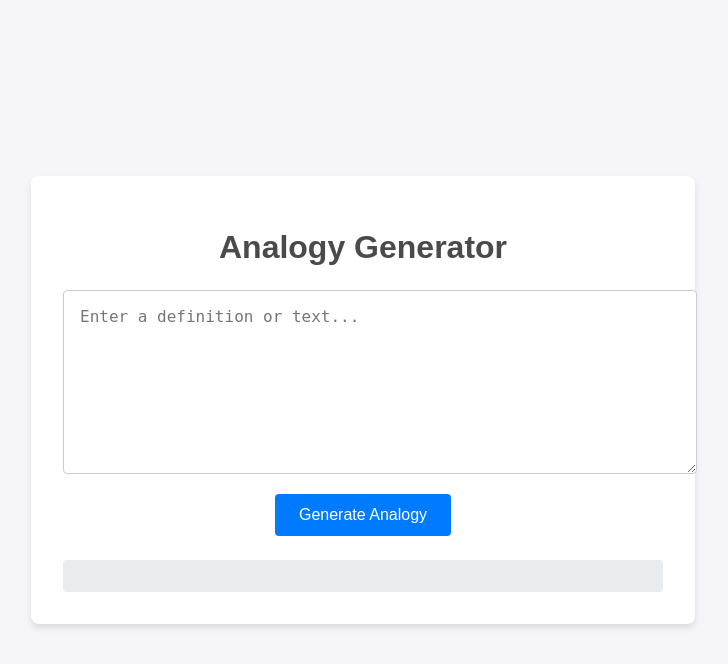
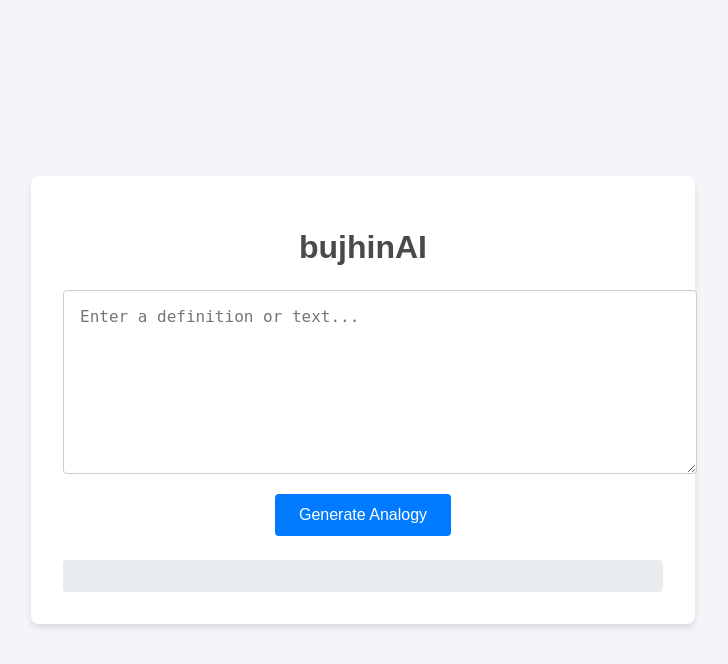
Before and after one commit to frhnsdk/bujhinAI, a FastAPI app: page / in a window 1280 px wide. Shown: the top 664 px of the page, without its empty margins (277-1005 px from the left). Run offline with FastAPI, Linux system fonts and the light colour scheme; parts of the project's set-up code (start-up, migrations or seed data) failed here and were passed over.

Commit message:
readme added

```diff
--- a/templates/index.html
+++ b/templates/index.html
@@ -3,12 +3,12 @@
 <head>
     <meta charset="UTF-8">
     <meta name="viewport" content="width=device-width, initial-scale=1.0">
-    <title>Analogy Generator</title>
+    <title>bujhinAI</title>
     <link rel="stylesheet" href="/static/style.css">
 </head>
 <body>
     <div class="container">
-        <h1>Analogy Generator</h1>
+        <h1>bujhinAI</h1>
         <textarea id="text-input" placeholder="Enter a definition or text..."></textarea>
         <button id="generate-btn">Generate Analogy</button>
         <div id="result"></div>
```
Also changed, not shown: README.md (added).
